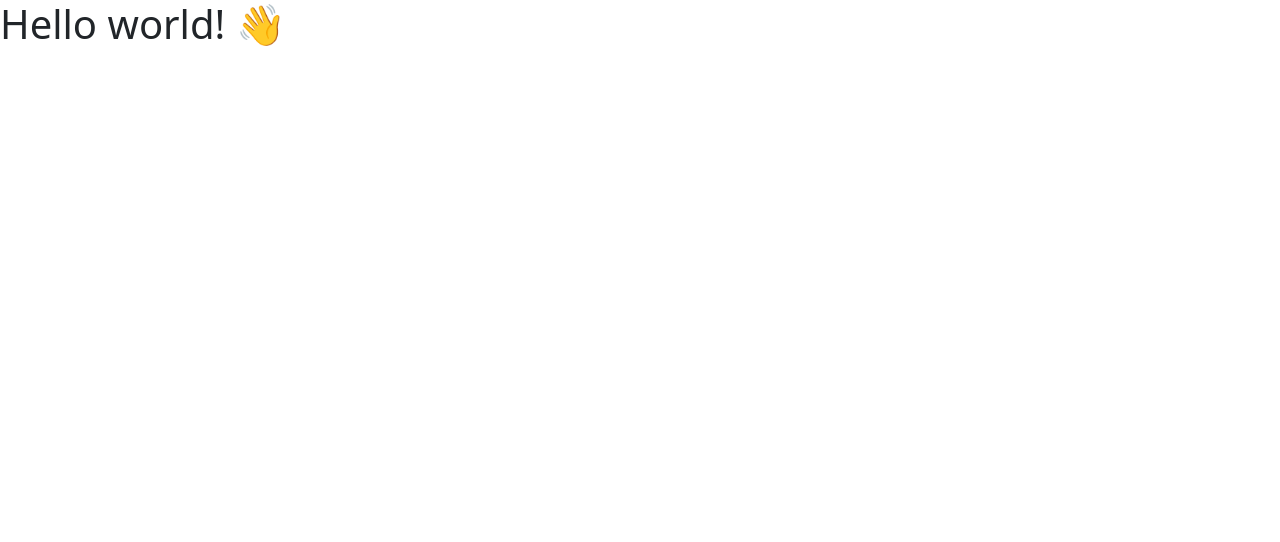
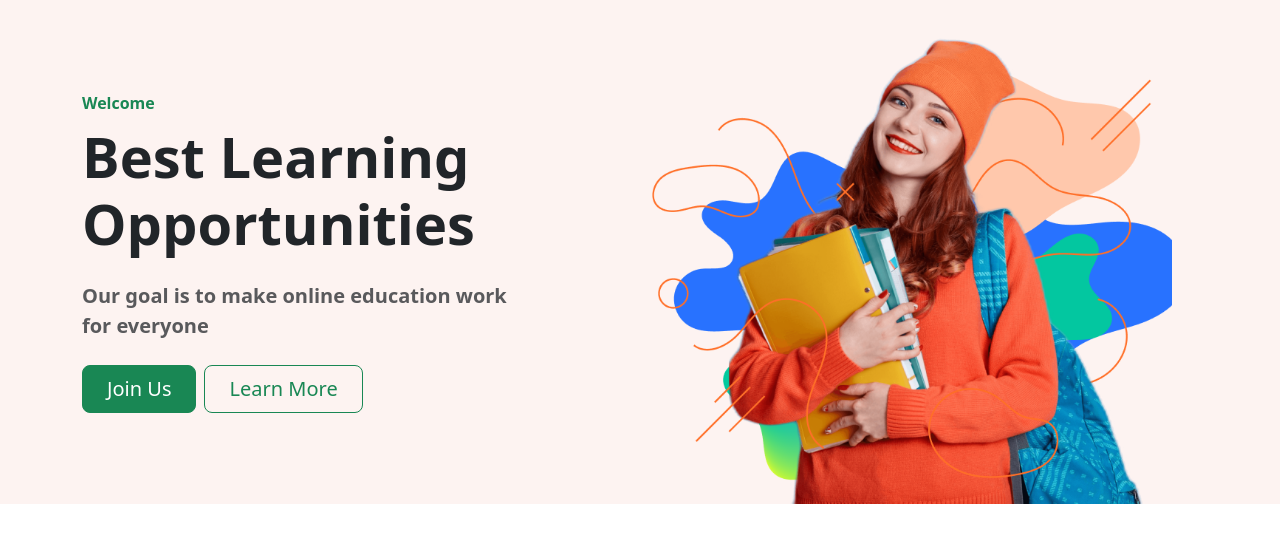
Before and after one commit to shayaankn/frontend-assignment, a React (Vite) app: page / in a window 1280 px wide. Shown: the top 542 px of the page. Built offline with nearby package versions, Linux system fonts and the light colour scheme.

Commit message:
add temp hero section

```diff
--- a/src/App.jsx
+++ b/src/App.jsx
@@ -1,9 +1,9 @@
-import "./App.css";
+import Main from "./components/Main";
 
 function App() {
   return (
     <>
-      <h1 className="text-dark">Hello world! 👋</h1>
+      <Main />
     </>
   );
 }
--- /dev/null
+++ b/src/components/Main.jsx
@@ -0,0 +1,43 @@
+import heroImg from "../assets/hero-cover-1.png";
+
+function Main() {
+  return (
+    <main>
+      {/* Hero Section */}
+      <section className="bg-brand">
+        <div className="container">
+          <div className="row align-items-center">
+            <div className="col-md-6 col-xl-5 py-5">
+              <p className="text-success fw-semibold mb-2">Welcome</p>
+              <h1 className="display-4 fw-bold mb-4">
+                Best Learning Opportunities
+              </h1>
+              <p className="fs-5 fw-semibold text-muted">
+                Our goal is to make online education work for everyone
+              </p>
+              <div className="mt-4 d-flex gap-2">
+                <a className="btn btn-success btn-lg px-4" href="#">
+                  Join Us
+                </a>
+                <a className="btn btn-outline-success btn-lg px-4" href="#">
+                  Learn More
+                </a>
+              </div>
+            </div>
+
+            <div className="col-md-6 col-xl-4 offset-xl-1 text-center">
+              <img
+                src={heroImg}
+                alt="Hero"
+                className="img-fluid"
+                style={{ maxWidth: 520 }}
+              />
+            </div>
+          </div>
+        </div>
+      </section>
+    </main>
+  );
+}
+
+export default Main;
--- a/src/index.css
+++ b/src/index.css
@@ -0,0 +1,3 @@
+.bg-brand {
+  background-color: #FDF3F1;
+}
```
Also changed, not shown: src/assets/hero-cover-1.png (added).
